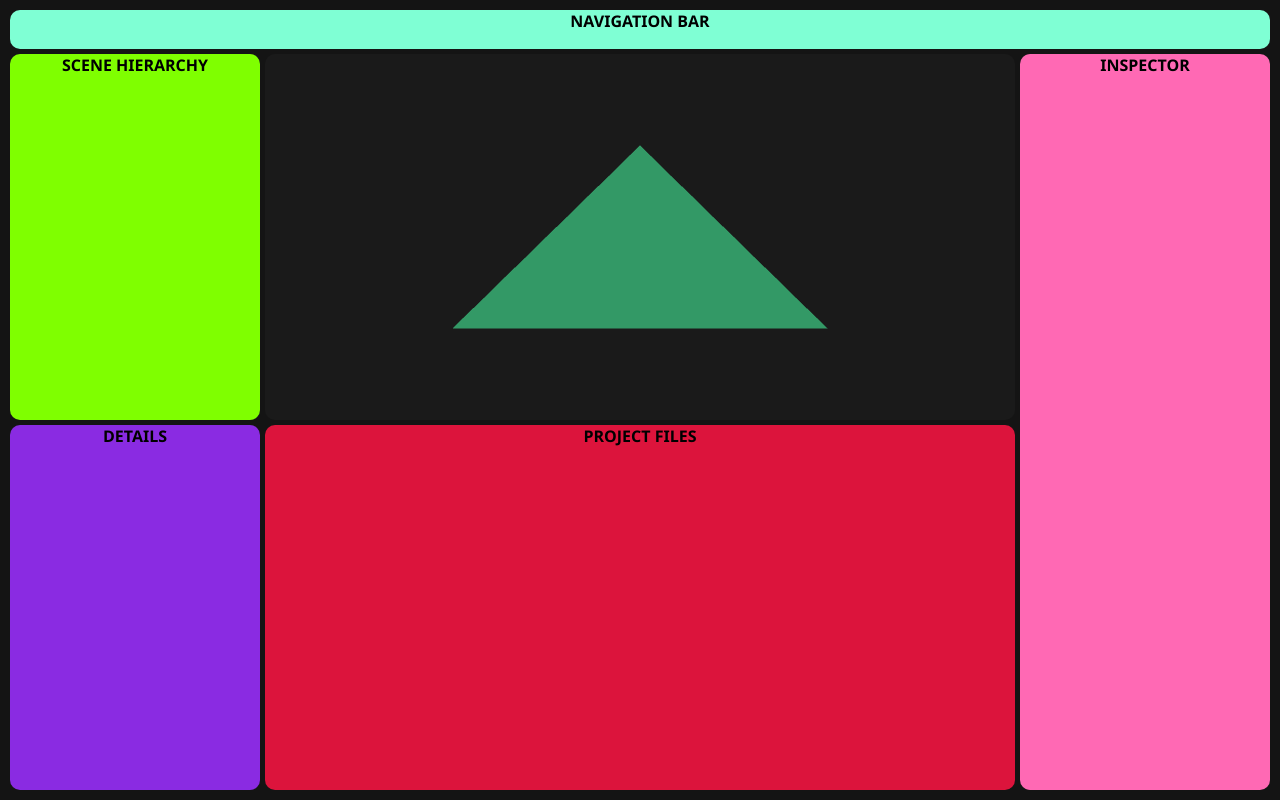
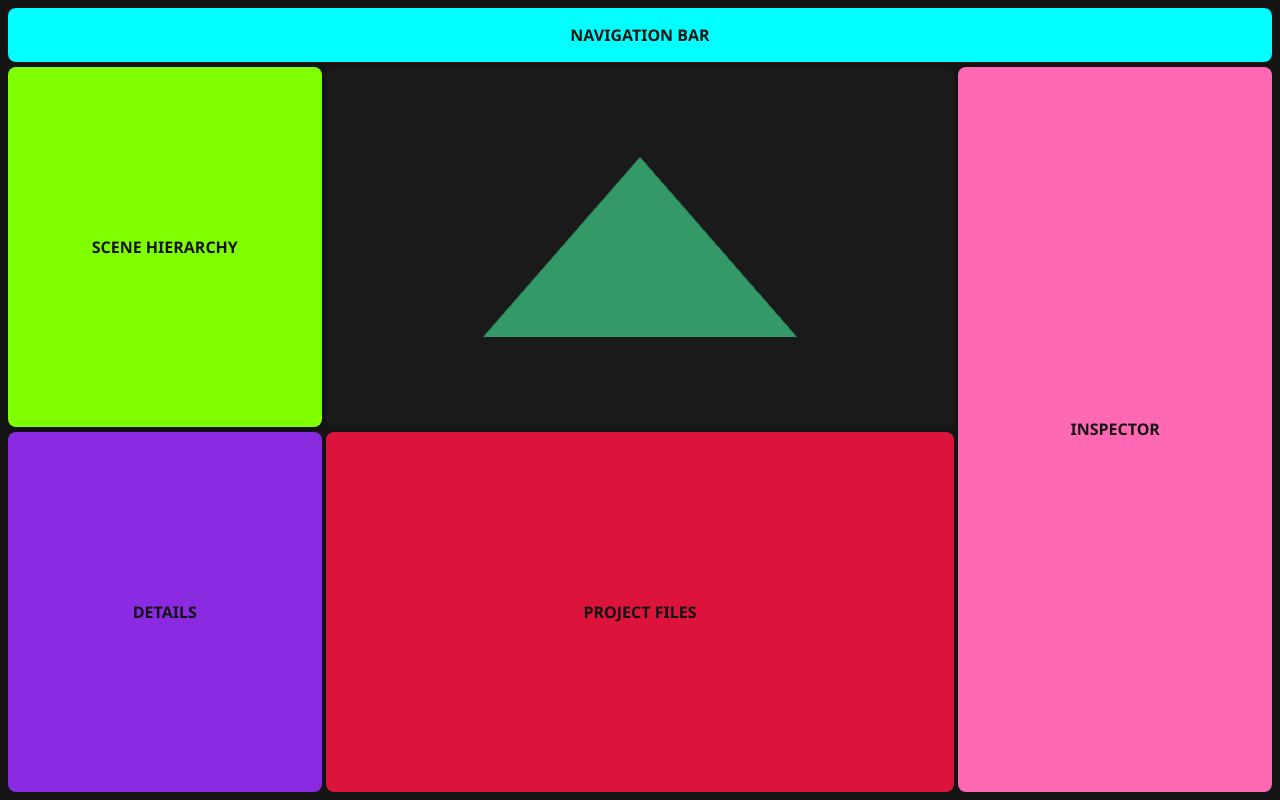
Before and after one commit to auilk/Webgine, a plain HTML site: page index.html in a window 1280 px wide. Drawn offline with Linux system fonts and the light colour scheme.

Commit message:
Rewrote the code to use CSS Grid for better canvas resizing

```diff
--- a/css/style.css
+++ b/css/style.css
@@ -1,82 +1,66 @@
 * {
     font-family: 'Segoe UI', Tahoma, Geneva, Verdana, sans-serif;
     font-weight: bold;
-    text-align: center;
+    border-radius: 0.5rem;
     box-sizing: border-box;
-    margin: 0;
-    padding: 0;
 }
 
 body {
     margin: 0;
-    padding: 10px;
+    padding: 0.5rem;
     width: 100vw;
     height: 100vh;
-    display: flex;
     background-color: #141414;
 }
 
-.wrapper {
+.container {
+    display: grid;
+    grid-template-columns: 1fr 2fr 1fr;
+    grid-template-rows: 1fr 10fr 10fr;
+    grid-template-areas:
+        "navbar     navbar          navbar"
+        "hierarchy  canvas          inspector"
+        "details    project-files   inspector";
     width: 100%;
     height: 100%;
+    gap: 0.3rem;
+}
+
+.scene-hierarchy, .details, .project-files, .inspector, .nav-bar {
+    padding: 1rem;
     display: flex;
-    flex-direction: column;
-    gap: 5px;
+    justify-content: center;
+    align-items: center;
+    color: #141414;
 }
 
 .nav-bar {
-    width: 100%;
-    height: 5%;
-    border-radius: 10px;
-    background-color: aquamarine;
+    grid-area: navbar;
+    background-color: aqua;
 }
 
-.editor {
-    flex: 1;
-    display: flex;
-    gap: 5px;
-}
-
-.editor__section {
-    display: flex;
-    flex-direction: column;
-    gap: 5px;
-}
-
-.editor__section--left {
-    flex: 1;
-}
-
-.editor__section--middle {
-    flex: 3;
-}
-
-.editor__section--right {
-    flex: 1;
-}
-
-.hierarchy,
-.details,
-.canvas,
-.project-files,
-.inspector {
-    width: 100%;
-    flex: 1;
-    border-radius: 10px;
-}
-
-.hierarchy {
+.scene-hierarchy {
+    grid-area: hierarchy;
     background-color: chartreuse;
 }
 
 .details {
+    grid-area: details;
     background-color: blueviolet;
 }
 
+.canvas {
+    grid-area: canvas;
+    width: 100%;
+    height: 100%;
+}
+
 .project-files {
+    grid-area: project-files;
     background-color: crimson;
 }
 
 .inspector {
+    grid-area: inspector;
     background-color: hotpink;
 }
--- a/index.html
+++ b/index.html
@@ -7,29 +7,14 @@
     <title>Webgine</title>
 </head>
 <body>
-    <div class="wrapper">
-
-        <nav class="nav-bar"> NAVIGATION BAR </nav>
-
-        <div class="editor">
-
-            <aside class="editor__section editor__section--left">
-                <div class="hierarchy">SCENE HIERARCHY</div>
-                <div class="details">DETAILS</div>
-            </aside>
-
-            <main class="editor__section editor__section--middle">
-                <canvas id="webgl-canvas" class="canvas"></canvas>
-                <div class="project-files">PROJECT FILES</div>
-            </main>
-
-            <aside class="editor__section editor__section--right">
-                <div class="inspector">INSPECTOR</div>
-            </aside>
-
-        </div>
+    <div class="container">
+        <nav class="nav-bar">NAVIGATION BAR</nav>
+        <div class="scene-hierarchy">SCENE HIERARCHY</div>
+        <div class="details">DETAILS</div>
+        <canvas id="webgl-canvas"class="canvas"></canvas>
+        <div class="project-files">PROJECT FILES</div>
+        <div class="inspector">INSPECTOR</div>
     </div>
-
     <script src="js/main.js"></script>
 </body>
 </html>
--- a/js/main.js
+++ b/js/main.js
@@ -53,14 +53,34 @@ function CreateProgram(gl, vertShader, fragShader)
     return program;
 }
 
+function Render(gl, indices, shaderProgram, VAO)
+{
+    gl.clearColor(0.1, 0.1, 0.1, 1.0);
+    gl.clear(gl.COLOR_BUFFER_BIT);
+
+    gl.bindVertexArray(VAO);
+    gl.useProgram(shaderProgram);
+
+    gl.drawElements(gl.TRIANGLES, indices.length, gl.UNSIGNED_SHORT, 0);
+
+    requestAnimationFrame(() => Render(gl, indices, shaderProgram, VAO));
+}
+
 async function main()
 {
     const canvas = document.getElementById("webgl-canvas");
-    canvas.width = canvas.clientWidth;
-    canvas.height = canvas.clientHeight;
-
     /** @type {WebGL2RenderingContext} */
     const gl = canvas.getContext('webgl2');
+
+    const SetCanvasSize = () => {
+        canvas.width = canvas.offsetWidth;
+        canvas.height = canvas.offsetHeight;
+
+        gl.viewport(0, 0, canvas.width, canvas.height);
+    };
+
+    SetCanvasSize();
+    window.addEventListener('resize', SetCanvasSize);
 
     const shaderSrcs = await LoadShaders("assets/shaders/vertex.vert", "assets/shaders/fragment.frag");
 
@@ -95,16 +115,7 @@ async function main()
 
     gl.bindVertexArray(null);
 
-    gl.bindVertexArray(VAO);
-    gl.useProgram(shaderProgram);
-
-    gl.clearColor(0.1, 0.1, 0.1, 1.0);
-    gl.clear(gl.COLOR_BUFFER_BIT);
-
-    gl.drawElements(gl.TRIANGLES, indices.length, gl.UNSIGNED_SHORT, 0);
-
-    gl.useProgram(null);
-    gl.bindVertexArray(null);
+    Render(gl, indices, shaderProgram, VAO);
 }
 
 main();
```
